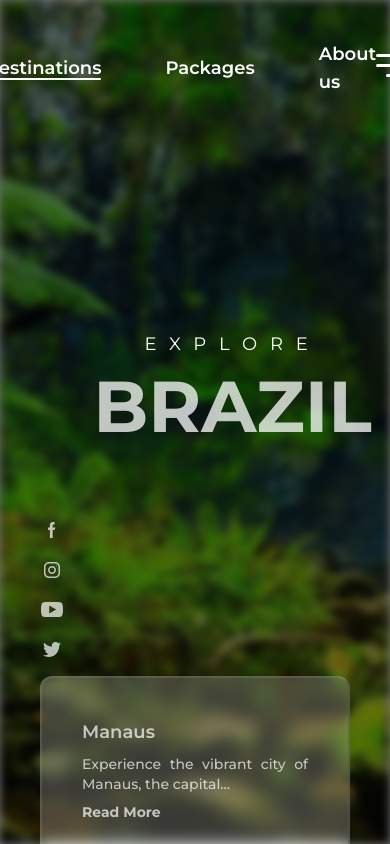
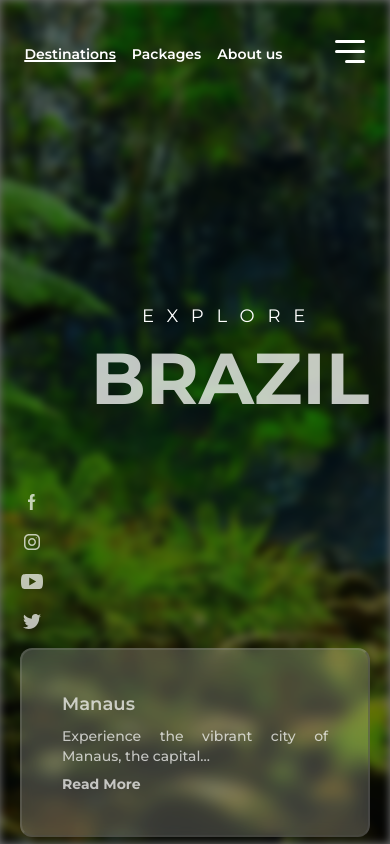
Before and after one commit to devalanlima/TravelWebsite, a Vue app: page / in a window 390 px wide. Shown: the top 844 px of the page. Built offline with nearby package versions, Linux system fonts and the light colour scheme.

Commit message:
stylize / add responsive design

```diff
--- a/src/App.vue
+++ b/src/App.vue
@@ -10,7 +10,7 @@ import DinamicBackground from './components/DinamicBackground.vue';
     <NavBar/>
   </header>
   <main class="max-w-screen-2xl sm:px-10 mx-auto h-[730px] mt-10 relative">
-    <SocialMedia class="absolute ml-10 bottom-52"/>
+    <SocialMedia class="absolute ml-5 sm:ml-10 bottom-52"/>
     <RouterView />
   </main>
   <DinamicBackground class="absolute left-0 top-0 -z-50"/>
--- a/src/components/ExploreScreen.vue
+++ b/src/components/ExploreScreen.vue
@@ -1,6 +1,6 @@
 <template>
-    <div id="explore" class=" max-w-full h-[500px] sm:pl-14 sm:px-20 mx-auto overflow-x-hidden mr-auto overflow-y-scroll grid place-items-center">
-        <div class="h-[500px] grid">
+    <div id="explore" class="max-w-full h-[500px] sm:pl-14 sm:px-20 mx-auto overflow-x-hidden mr-auto overflow-y-scroll grid place-items-center">
+        <div class="h-[500px] grid place-items-center">
             <div class="font-Montserrat text-center flex flex-col gap-3 my-auto">
                 <h2 class="font-normal text-lg sm:text-3xl text-white tracking-[0.8rem]">EXPLORE</h2>
                 <h2 class="font-bold text-7xl sm:text-9xl text-white/75">BRAZIL</h2>
@@ -8,7 +8,7 @@
         </div>
         <div class="grid place-items-center relative">
             <h3 class="absolute font-Montserrat w-[210px] text-sm bottom-[145px] left-20 sm:text-xl sm:left-0 sm:bottom-32  md:bottom-28">{{ stateName }}</h3>
-            <BrazilMap class="opacity-75 select-none w-[465px]" />
+            <BrazilMap class="opacity-75 select-none max-w-[465px]" />
         </div>
     </div>
 </template>
--- a/src/components/NavBar.vue
+++ b/src/components/NavBar.vue
@@ -1,23 +1,26 @@
 <template>
-  <nav class="flex items-center justify-center  max-w-screen-2xl mx-auto px-10 pt-10">
-    <h1><img src="/logo_equator.svg" alt="Equator logo"></h1>
-    <ul class="flex items-center justify-center gap-16 font-Montserrat mx-auto text-lg font-semibold">
-      <li
-        :class="['relative hover:after:w-full after:h-[2px] after:bg-white after:block after:absolute after:bottom-[2px] after:rounded-full after:transition-all', { 'after:w-full': route.name === 'home', 'after:w-0': route.name !== 'home' }]">
-        <RouterLink to="/">Destinations</RouterLink>
+  <nav class="flex items-center justify-around max-w-screen-2xl mx-auto sm:px-10 pt-10">
+    <h1 class="hidden sm:block"><img src="/logo_equator.svg" alt="Equator logo"></h1>
+    <ul class="flex sm:flex-row sm:items-center justify-center gap-4 sm:gap-10 md:gap-16 font-Montserrat text-sm sm:text-lg font-semibold">
+      <li class="group">
+        <RouterLink to="/"
+          :class="['inline-flex justify-start relative hover:after:w-full after:h-[2px] after:bg-white after:block after:absolute after:bottom-[2px] after:rounded-full after:transition-all', { 'after:w-full': route.name === 'home', 'after:w-0': route.name !== 'home' }]">
+          Destinations</RouterLink>
       </li>
-      <li
-        :class="['relative hover:after:w-full after:h-[2px] after:bg-white after:block after:absolute after:bottom-[2px] after:rounded-full after:transition-all', { 'after:w-full': route.name === 'packages', 'after:w-0': route.name !== 'packages' }]">
-        <RouterLink to="/packages"> Packages </RouterLink>
+      <li>
+        <RouterLink to="/packages"
+          :class="['inline-flex justify-start relative hover:after:w-full after:h-[2px] after:bg-white after:block after:absolute after:bottom-[2px] after:rounded-full after:transition-all', { 'after:w-full': route.name === 'packages', 'after:w-0': route.name !== 'packages' }]">
+          Packages </RouterLink>
       </li>
-      <li
-        :class="['relative hover:after:w-full after:h-[2px] after:bg-white after:block after:absolute after:bottom-[2px] after:rounded-full after:transition-all', { 'after:w-full': route.name === 'about', 'after:w-0': route.name !== 'about' }]">
-        <RouterLink to="/about"> About us </RouterLink>
+      <li>
+        <RouterLink to="/about"
+          :class="['inline-flex justify-start relative hover:after:w-full after:h-[2px] after:bg-white after:block after:absolute after:bottom-[2px] after:rounded-full after:transition-all', { 'after:w-full': route.name === 'about', 'after:w-0': route.name !== 'about' }]">
+          About us </RouterLink>
       </li>
     </ul>
-    <button class="h-7 w-[34px] flex justify-end group">
+    <button class="h-7 w-[34px] flex justify-end group sm:ml-3 md:ml-24">
       <div
-        class="relative w-[30px] h-[3px] bg-white rounded-full before:rounded-full before:w-[30px] before:h-[3px] before:block before:absolute before:top-[10px] before:right-0 before:bg-white after:w-[20px] after:h-[3px] after:block after:absolute after:top-[20px] after:bg-white after:right-0 after:rounded-full group-hover:w-[20px] group-hover:after:w-[30px]">
+        class="transition-all after:transition-all relative w-[30px] h-[3px] bg-white rounded-full before:rounded-full before:w-[30px] before:h-[3px] before:block before:absolute before:top-[10px] before:right-0 before:bg-white after:w-[20px] after:h-[3px] after:block after:absolute after:top-[20px] after:bg-white after:right-0 after:rounded-full group-hover:w-[20px] group-hover:after:w-[30px]">
       </div>
     </button>
   </nav>
--- a/src/views/HomeView.vue
+++ b/src/views/HomeView.vue
@@ -1,6 +1,6 @@
 <template>
-  <ExploreScreen />
-  <div class="grid grid-cols-1 lg:grid-cols-2 xl:grid-cols-3 gap-10 px-10 w-full place-items-center py-10">
+  <ExploreScreen class="grid place-items-center" />
+  <div class="grid grid-cols-1 lg:grid-cols-2 xl:grid-cols-3 gap-10 px-5 sm:px-10 w-full place-items-center py-10">
     <DestinationCard :attraction="attraction1" :description="description1" />
     <DestinationCard :attraction="attraction2" :description="description2" />
     <DestinationCard :attraction="attraction3" :description="description3" />
```
